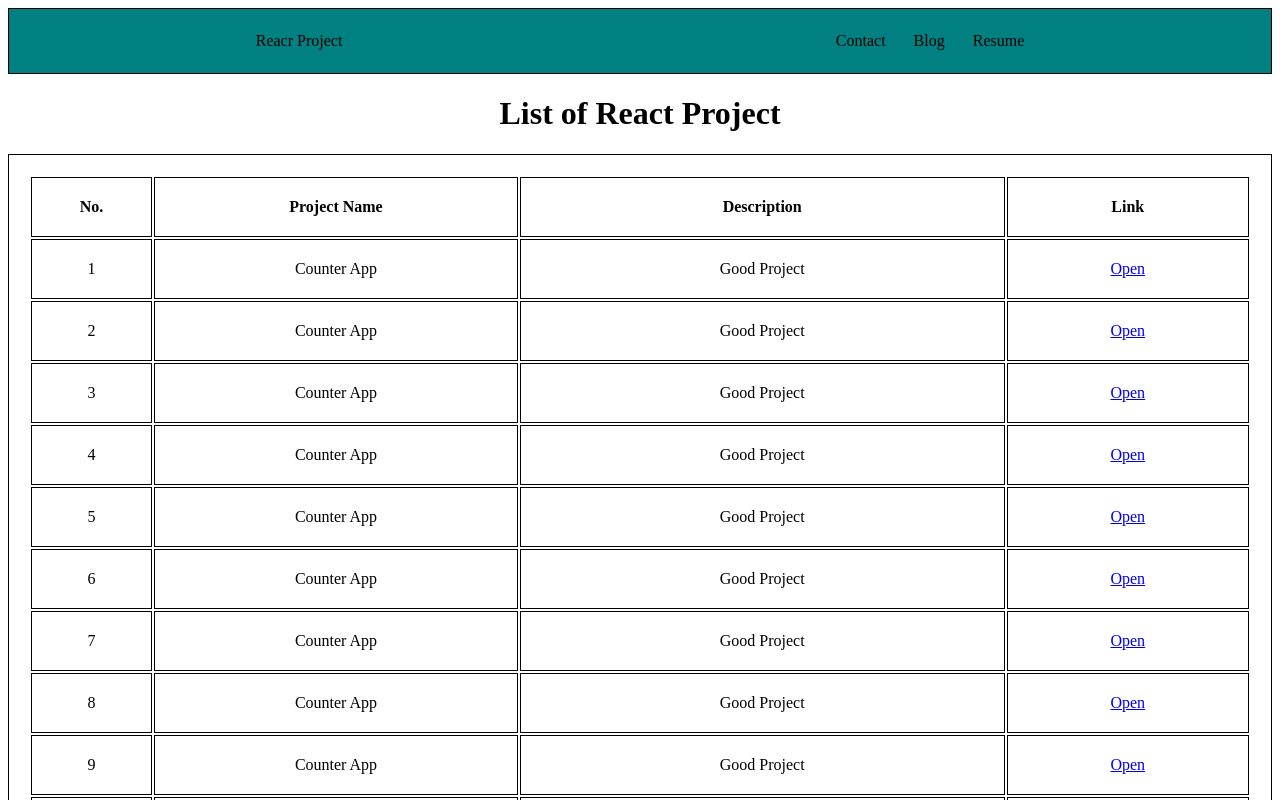
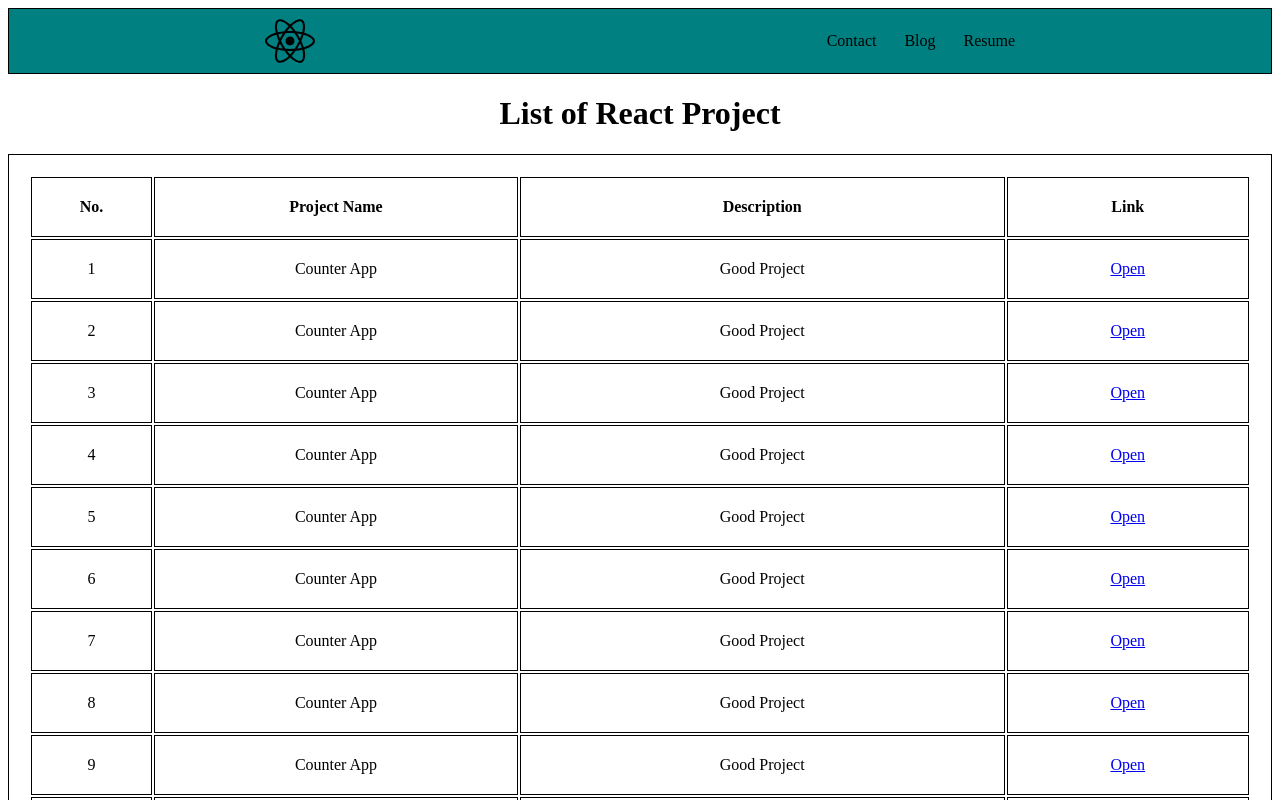
Before and after one commit to kishanKgupta/All-React-Project, a React (Vite) app: page / in a window 1280 px wide. Shown: the top 800 px of the page. Built offline with nearby package versions, Linux system fonts and the light colour scheme.

Commit message:
Add icon

```diff
--- a/package.json
+++ b/package.json
@@ -12,6 +12,7 @@
   "dependencies": {
     "react": "^19.0.0",
     "react-dom": "^19.0.0",
+    "react-icons": "^5.5.0",
     "react-router-dom": "^7.2.0"
   },
   "devDependencies": {
--- a/src/Header.jsx
+++ b/src/Header.jsx
@@ -1,17 +1,18 @@
 import React from 'react';
-import "./Header.css"
+import "./Header.css";
+import { FaReact } from "react-icons/fa";
 
 const Header = () => {
   return (
-      <div className='header'>
-      <p>Reacr Project</p>
-      <nav className='nav-bar'>
+    <div className="header">
+      <FaReact style={{fontSize:"50px"}}/>
+      <nav className="nav-bar">
         <p>Contact</p>
         <p>Blog</p>
         <p>Resume</p>
       </nav>
-     </div>
-  )
+    </div>
+  );
 }
 
 export default Header;
```
Also changed, not shown: 1 other file (tests, documents, lock files or other folders).
